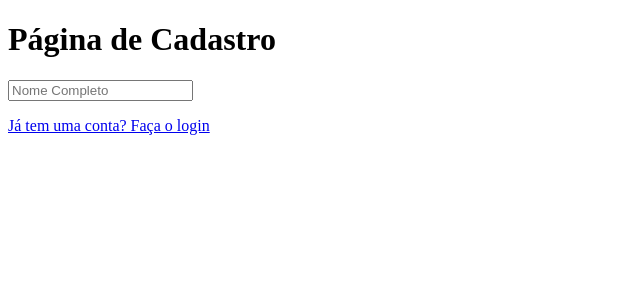
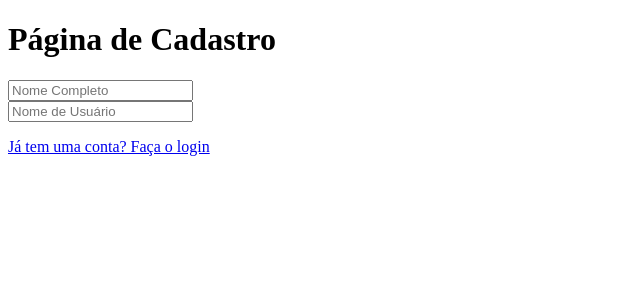
Before and after one commit to EnzoVazz/cpfront, a React (Vite) app in the folder access-control-cp/: page /Cadastro in a window 1280 px wide. Shown: the top 300 px of the page, without its empty margins (0-640 px from the left). Built offline with nearby package versions, Linux system fonts and the light colour scheme.

Commit message:
feat - Adicionando form para o campo nomeUsuario, com mensagem de erro

```diff
--- a/access-control-cp/src/routes/Cadastro/index.tsx
+++ b/access-control-cp/src/routes/Cadastro/index.tsx
@@ -21,6 +21,10 @@ export default function Cadastro() {
                 <input {...register("nome", { required: "O nome é obrigatório" })} placeholder="Nome Completo" />
                 {errors.nome && <small>{errors.nome.message}</small>}
             </div>
+            <div>
+                <input {...register("nomeUsuario", { required: "O nome de usuário é obrigatório" })} placeholder="Nome de Usuário" />
+                {errors.nomeUsuario && <small>{errors.nomeUsuario.message}</small>}
+            </div>
 
       </form>
       <p>
```
